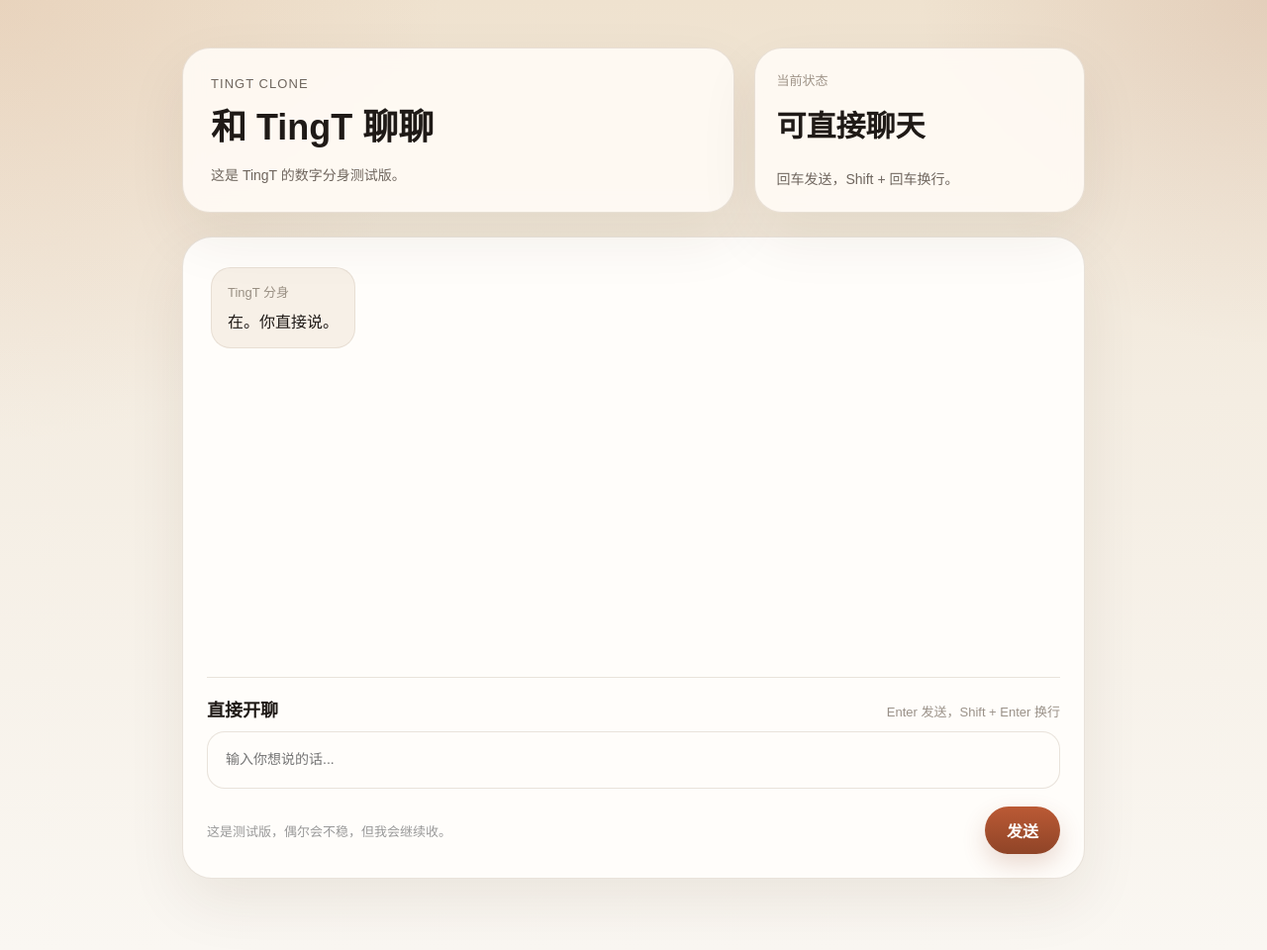
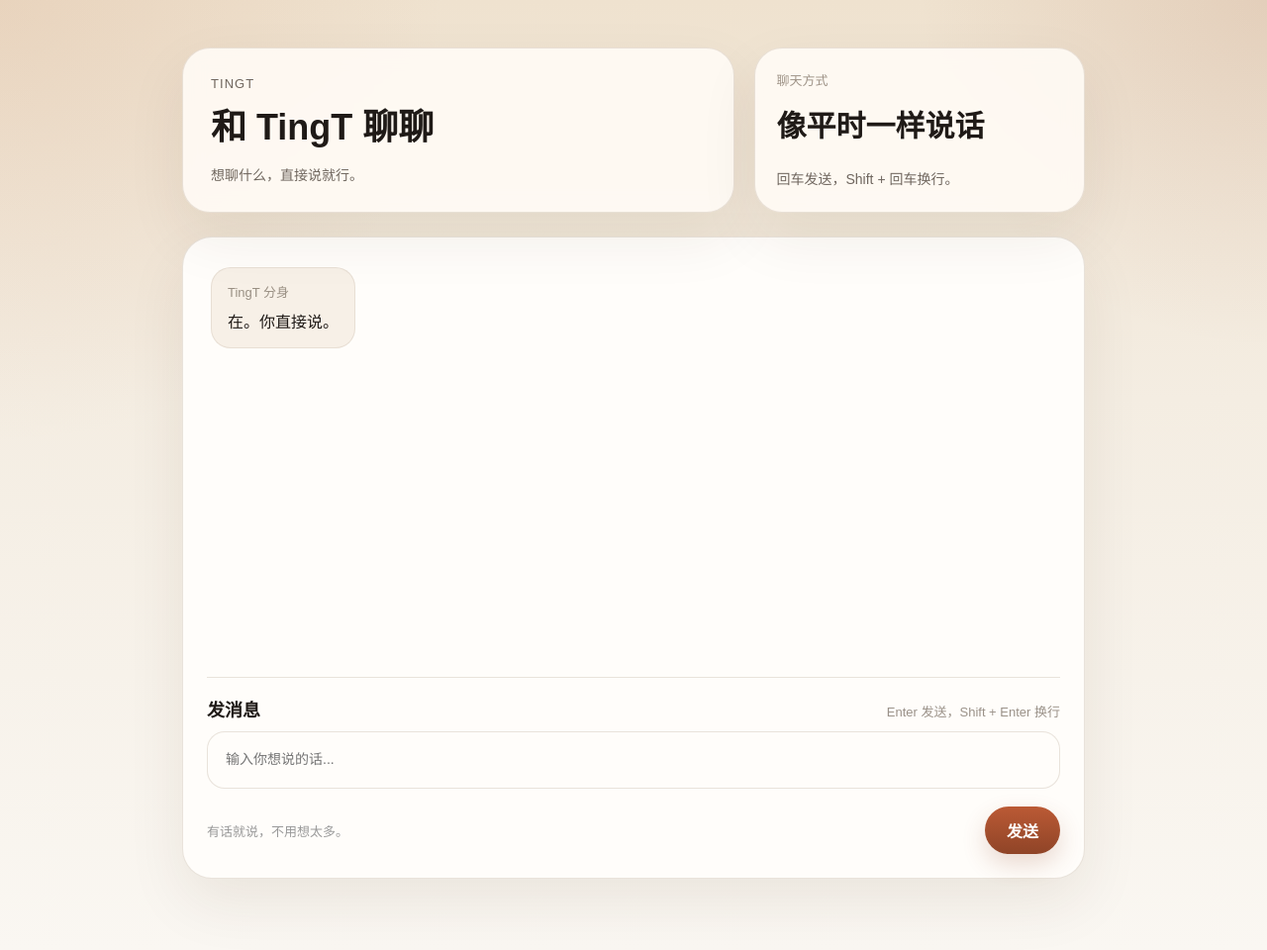
Before and after one commit to 1040duyuan-design/tingt, a FastAPI app: page / in a window 1280 px wide. Shown: the whole page at 99% size. Run offline with FastAPI, Linux system fonts and the light colour scheme.

Commit message:
Simplify user-facing landing copy

```diff
--- a/templates/index.html
+++ b/templates/index.html
@@ -4,19 +4,19 @@
     <meta charset="utf-8" />
     <meta name="viewport" content="width=device-width, initial-scale=1" />
     <title>{{ title }}</title>
-    <link rel="stylesheet" href="/static/app.css?v=20260415b" />
+    <link rel="stylesheet" href="/static/app.css?v=20260415c" />
   </head>
   <body>
     <main class="page">
       <section class="hero">
         <div class="hero-copy">
-          <p class="eyebrow">TingT Clone</p>
+          <p class="eyebrow">TingT</p>
           <h1>{{ title }}</h1>
-          <p class="subtitle">{{ subtitle }}</p>
+          <p class="subtitle">想聊什么，直接说就行。</p>
         </div>
         <div class="hero-note">
-          <p class="note-label">当前状态</p>
-          <p class="note-value">可直接聊天</p>
+          <p class="note-label">聊天方式</p>
+          <p class="note-value">像平时一样说话</p>
           <p class="note-text">回车发送，Shift + 回车换行。</p>
         </div>
       </section>
@@ -31,7 +31,7 @@
 
         <form id="chat-form" class="composer">
           <div class="composer-head">
-            <p class="composer-title">直接开聊</p>
+            <p class="composer-title">发消息</p>
             <p class="composer-tip">Enter 发送，Shift + Enter 换行</p>
           </div>
           <textarea
@@ -42,12 +42,12 @@
             required
           ></textarea>
           <div class="composer-row">
-            <p class="hint">这是测试版，偶尔会不稳，但我会继续收。</p>
+            <p class="hint">有话就说，不用想太多。</p>
             <button type="submit">发送</button>
           </div>
         </form>
       </section>
     </main>
-    <script src="/static/app.js?v=20260415b"></script>
+    <script src="/static/app.js?v=20260415c"></script>
   </body>
 </html>
```
